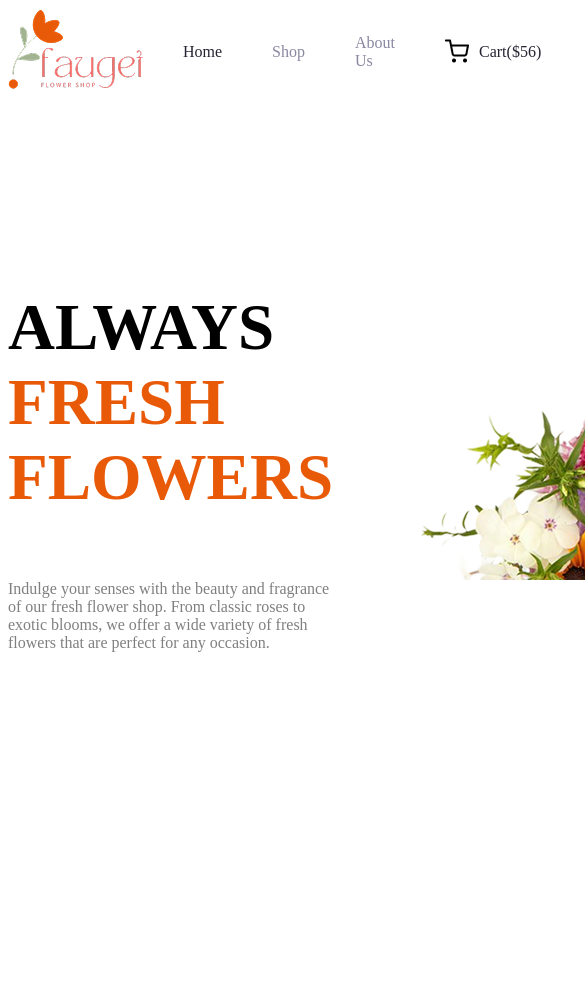
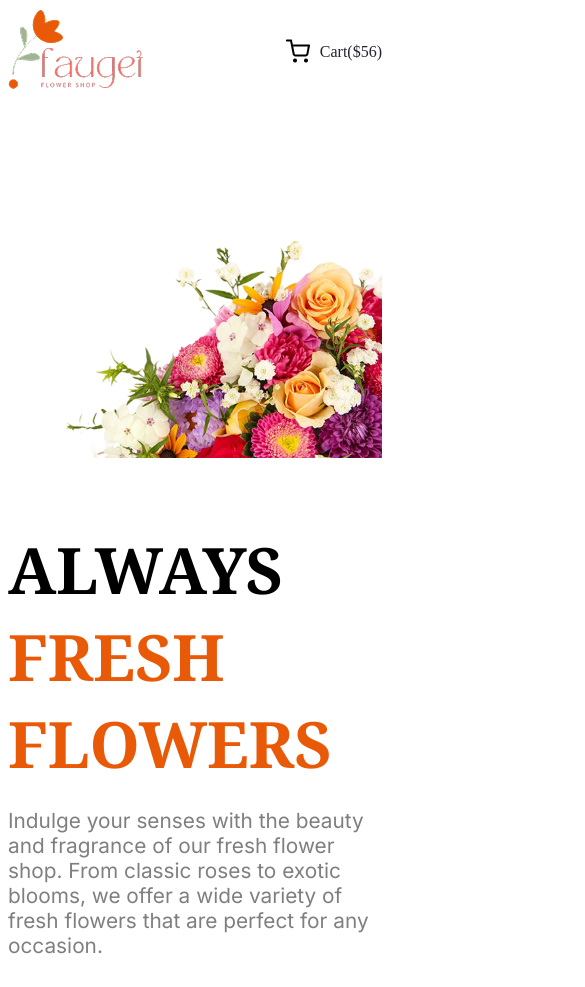
Before and after one commit to wali999/assignment-02-responsive-flowers, a plain HTML site: page index.html in a window 390 px wide. Shown: the top 987 px of the page, 585 px wide, since content can reach past the window. Before the commit the page ends 844 px from the top, so only its background shows below. Drawn offline with Linux system fonts and the light colour scheme.

Commit message:
added responsive for Navbar and Banner

```diff
--- a/index.html
+++ b/index.html
@@ -16,9 +16,11 @@
             </div>
             <div>
                 <ul class="nav-links display-flex">
-                    <li class="nav-item"><a href="" class="nav-link text-black">Home</a></li>
-                    <li class="nav-item "><a href="" class="nav-link text-light-gray">Shop</a></li>
-                    <li class="nav-item "><a href="" class="nav-link text-light-gray">About Us</a></li>
+                    <div class="nav-text display-flex">
+                        <li class="nav-item"><a href="" class="nav-link text-black">Home</a></li>
+                        <li class="nav-item "><a href="" class="nav-link text-light-gray">Shop</a></li>
+                        <li class="nav-item "><a href="" class="nav-link text-light-gray">About Us</a></li>
+                    </div>
                     <div class="cart display-flex">
                         <img src="assets/cart.png" alt="">
                         <li class="nav-item"><a href="" class="nav-link text-black">Cart($56)</a></li>
@@ -28,13 +30,15 @@
         </nav>
         <div class="banner display-flex">
             <div class="banner-content">
-                <h3 class="banner-title">ALWAYS <span class="text-primary">FRESH <br> FLOWERS</span></h3>
-                <p class="banner-description text-gray">Indulge your senses with the beauty and fragrance of our fresh
+                <h3 class="banner-title noto-serif-font">ALWAYS <span class="text-primary">FRESH <br> FLOWERS</span>
+                </h3>
+                <p class="banner-description inter-font text-gray">Indulge your senses with the beauty and fragrance of
+                    our fresh
                     flower
                     shop. From classic roses to exotic blooms, we offer a wide variety of fresh flowers that are perfect
                     for any occasion. </p>
             </div>
-            <div class="banner-img">
+            <div>
                 <img src="assets/hero-flower.png" alt="">
             </div>
         </div>
--- a/styles/flowers.css
+++ b/styles/flowers.css
@@ -58,6 +58,10 @@ main {
     align-items: center;
 }
 
+.nav-text {
+    gap: 50px;
+}
+
 .nav-link {
     text-decoration: none;
 }
@@ -80,12 +84,34 @@ main {
 }
 
 .banner-content {
-
     max-width: 570px;
-
 }
 
 .banner-title {
-    font-size: 65px;
+    font-size: 4rem;
     font-weight: 700;
+    margin-bottom: 0;
 }
+
+.banner-description {
+    font-size: 1.3rem;
+}
+
+
+
+/* Responsive for mobile device */
+@media screen and (max-width: 576px) {
+    .nav-text {
+        display: none;
+    }
+
+    .banner {
+        flex-direction: column-reverse;
+        justify-items: left;
+    }
+
+    .banner img {
+        width: 100%;
+    }
+
+}
```
